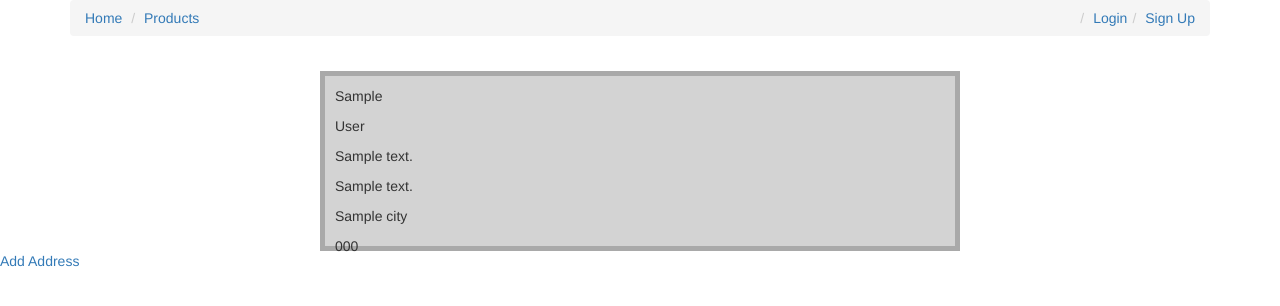
After one commit to kieyard/django_marketplace, a Django app: template django_marketplace/accounts/templates/accounts/delivery_addresses.html in a window 1280 px wide. The commit adds this page. Shown: the top 306 px of the page. Run offline with Django 3.2, Linux system fonts and the light colour scheme; the template is opened without the code that fills it: most values are stand-ins (such as "Sample title", 1, 10 or a date in 2020); some libraries are stand-ins or nearby versions.

Commit message:
added deliveryaddress model
added a delivery address model and form and views to create and view delivery addresses associated with a user via a foreignkey

```diff
--- /dev/null
+++ b/django_marketplace/accounts/templates/accounts/delivery_addresses.html
@@ -0,0 +1,20 @@
+{% extends 'base.html' %}
+
+{% block content %}
+
+
+{% for address in addresses %}
+
+<div class="listing">
+<p>{{ address.first_name }}</p>
+<p>{{ address.last_name }}</p>
+<p>{{ address.address_line_1 }}</p>
+<p>{{ address.address_line_2 }}</p>
+<p>{{ address.city }}</p>
+<p>{{ address.postal_code }}</p>
+</div>
+
+{% endfor %}
+
+<a href="{% url 'accounts:add_delivery_address' %}">Add Address</a>
+{% endblock %}
--- a/django_marketplace/accounts/urls.py
+++ b/django_marketplace/accounts/urls.py
@@ -12,5 +12,7 @@ urlpatterns = [
     path('update_user/', views.update_user_view, name='update_user'),
     path('password/', views.change_password, name='change_password'),
     path('payment_card/', views.payment_card_view, name='payment_card'),
-    path('add_card/', views.add_card_view, name='add_card')
+    path('add_card/', views.add_card_view, name='add_card'),
+    path('add_delivery_address/', views.add_delivery_address_view, name='add_delivery_address'),
+    path('delivery_addresses/', views.delivery_addresses_view, name='delivery_addresses')
 ]
--- a/django_marketplace/templates/base.html
+++ b/django_marketplace/templates/base.html
@@ -23,6 +23,7 @@
 				<li class="pull-right"><a href="{% url 'accounts:logout' %}">Logout</a></li>
 				<li class="pull-right"><a href="{% url 'accounts:seller_signup' %}">Become a Seller</a></li>
 				<li class="pull-right"><a href="{% url 'accounts:payment_card' %}">Select a card</a></li>
+				<li class="pull-right"><a href="{% url 'accounts:delivery_addresses' %}">Select Address</a></li>
 				<li class="pull-right"><a href="{% url 'products:create_product' %}">Create Product</a></li>
 			{% endif %}
 		</ol>
```
Also changed, not shown: django_marketplace/accounts/forms.py (+6 -1 lines), django_marketplace/accounts/models.py (+8 -0 lines), django_marketplace/accounts/templates/accounts/add_delivery_address.html (added, +13 -0 lines), django_marketplace/accounts/views.py (+23 -2 lines), django_marketplace/accounts/migrations/0014_deliveryaddresses.py (added), django_marketplace/accounts/migrations/0015_auto_20210415_2123.py (added), django_marketplace/accounts/migrations/0016_auto_20210415_2140.py (added), django_marketplace/db.sqlite3.
